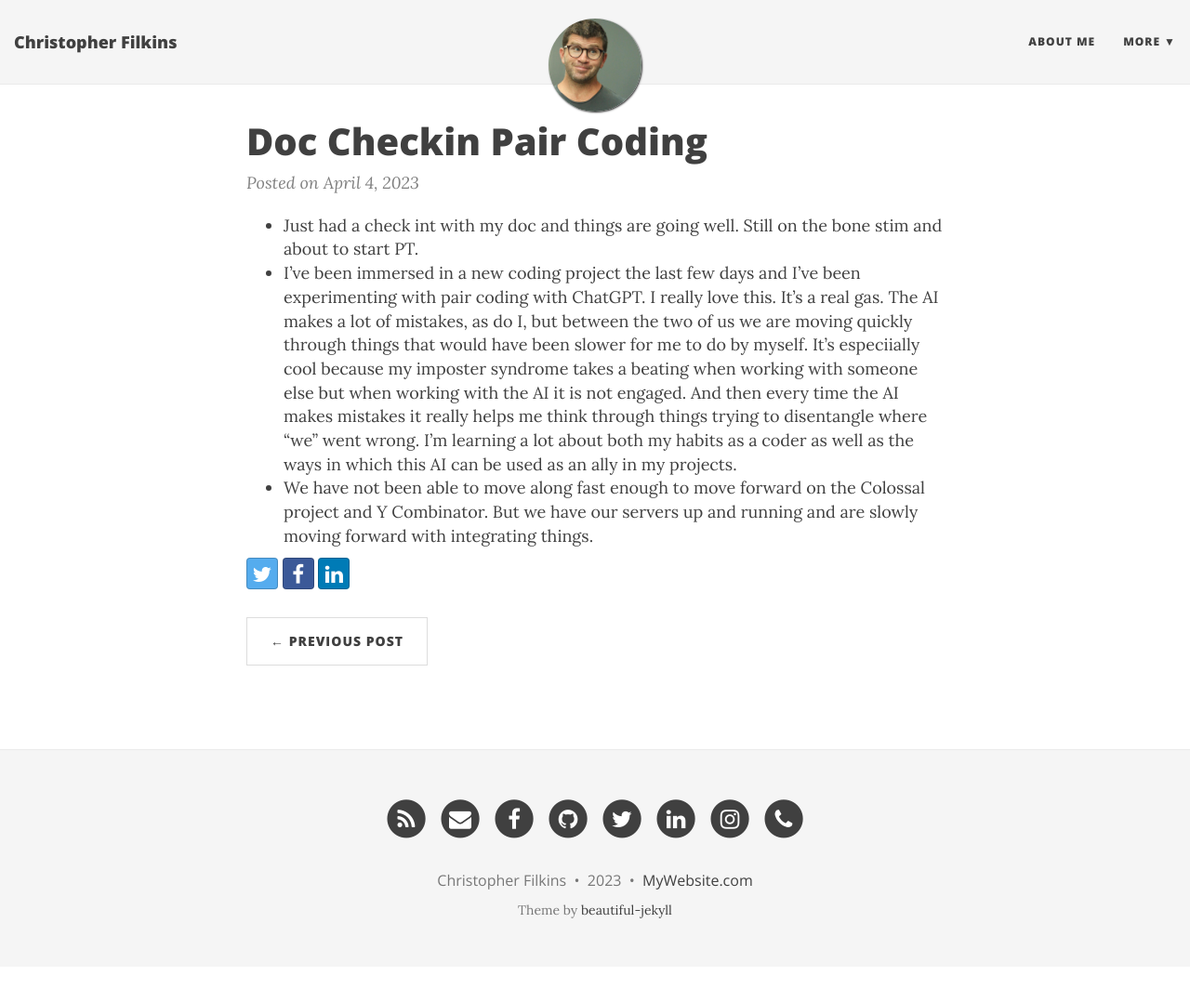
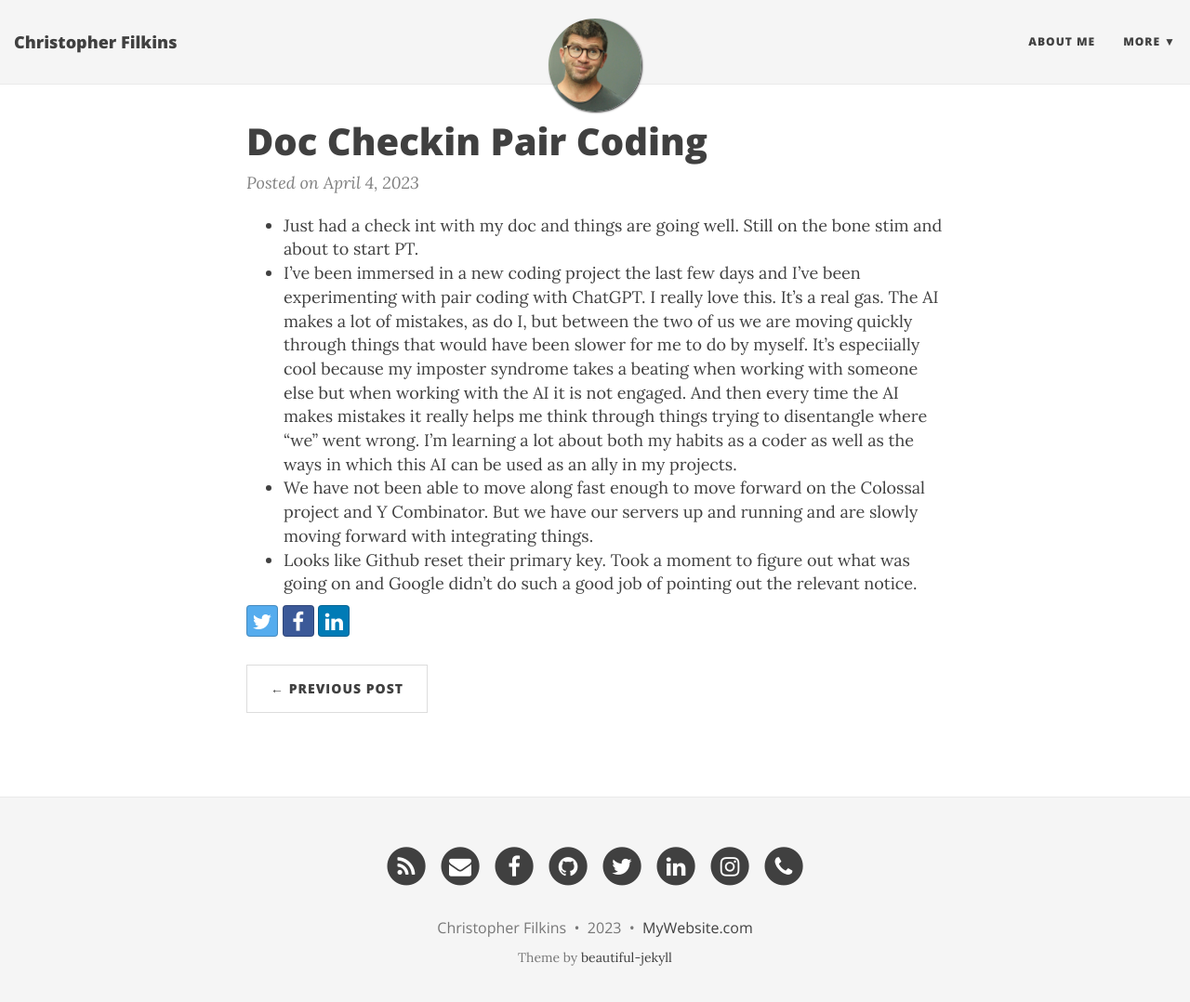
Before and after one commit to filchyboy/filchyboy.github.io, a Jekyll site: the page built from _posts/2023-04-04-Doc-Checkin-Pair-Coding.md, in a window 1280 px wide and 1091 px high. Shown: the top 1078 px of the window at 93% size. Built offline with Jekyll 4.4.1, drawn with Linux system fonts in a browser that asks for light colours; nearby versions of some CDN libraries.

Commit message:
Added change of key notice

```diff
--- a/_posts/2023-04-04-Doc-Checkin-Pair-Coding.md
+++ b/_posts/2023-04-04-Doc-Checkin-Pair-Coding.md
@@ -1,3 +1,4 @@
 * Just had a check int with my doc and things are going well.  Still on the bone stim and about to start PT.
 * I've been immersed in a new coding project the last few days and I've been experimenting with pair coding with ChatGPT. I really love this. It's a real gas. The AI makes a lot of mistakes, as do I, but between the two of us we are moving quickly through things that would have been slower for me to do by myself. It's especiially cool because my imposter syndrome takes a beating when working with someone else but when working with the AI it is not engaged. And then every time the AI makes mistakes it really helps me think through things trying to disentangle where "we" went wrong. I'm learning a lot about both my habits as a coder as well as the ways in which this AI can be used as an ally in my projects.
 * We have not been able to move along fast enough to move forward on the Colossal project and Y Combinator. But we have our servers up and running and are slowly moving forward with integrating things.
+* Looks like Github reset their primary key. Took a moment to figure out what was going on and Google didn't do such a good job of pointing out the relevant notice.
```
